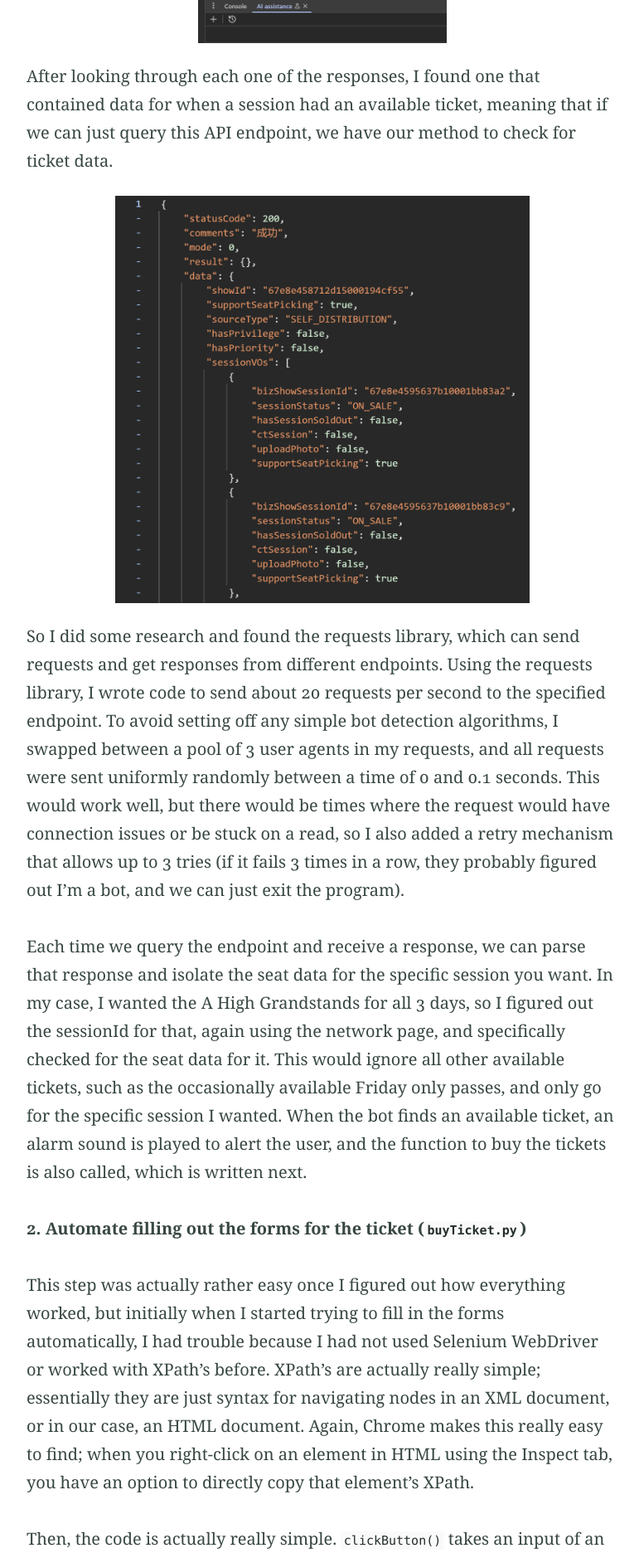
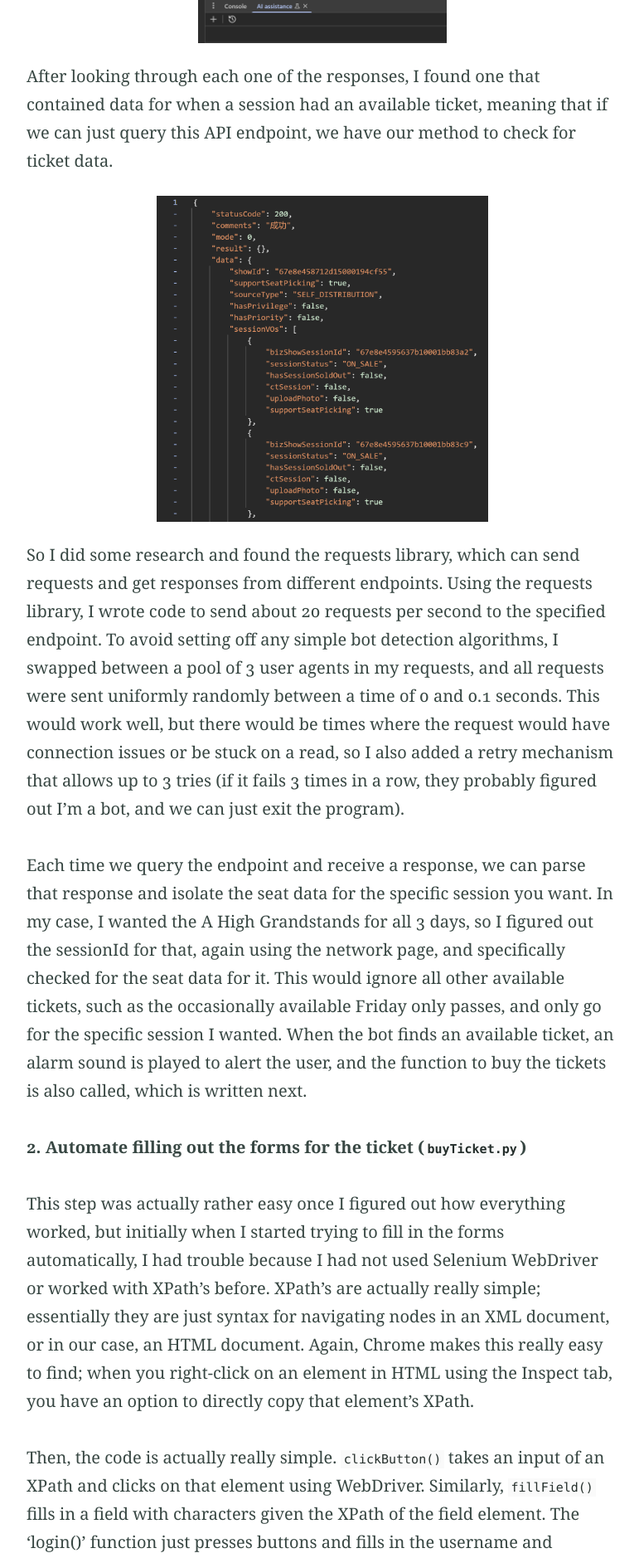
Before and after one commit to brianfu5/brianfu5.github.io, a Jekyll site: the page built from _posts/2025-04-02-f1-ticket-bot.md, in a window 1280 px wide. Shown: the part 3409-5287 px from the top of the page at 83% size, without its empty margins (251-1022 px from the left). Built offline with Jekyll 4.4.1, drawn with Linux system fonts in a browser that asks for light colours.

Commit message:
f1 bot v7

```diff
--- a/_posts/2025-04-02-f1-ticket-bot.md
+++ b/_posts/2025-04-02-f1-ticket-bot.md
@@ -41,7 +41,7 @@ The majority of the logic is located in the `check_tickets()` function. To get s
 
 After looking through each one of the responses, I found one that contained data for when a session had an available ticket, meaning that if we can just query this API endpoint, we have our method to check for ticket data.
 
-{% include figure.html image="https://brianfu.net/assets/img/f1_bot/network_response.png" width="500" height="500" %}
+{% include figure.html image="https://brianfu.net/assets/img/f1_bot/network_response.png" width="400" height="400" %}
 
 So I did some research and found the requests library, which can send requests and get responses from different endpoints. Using the requests library, I wrote code to send about 20 requests per second to the specified endpoint. To avoid setting off any simple bot detection algorithms, I swapped between a pool of 3 user agents in my requests, and all requests were sent uniformly randomly between a time of 0 and 0.1 seconds. This would work well, but there would be times where the request would have connection issues or be stuck on a read, so I also added a retry mechanism that allows up to 3 tries (if it fails 3 times in a row, they probably figured out I’m a bot, and we can just exit the program).
 
```
